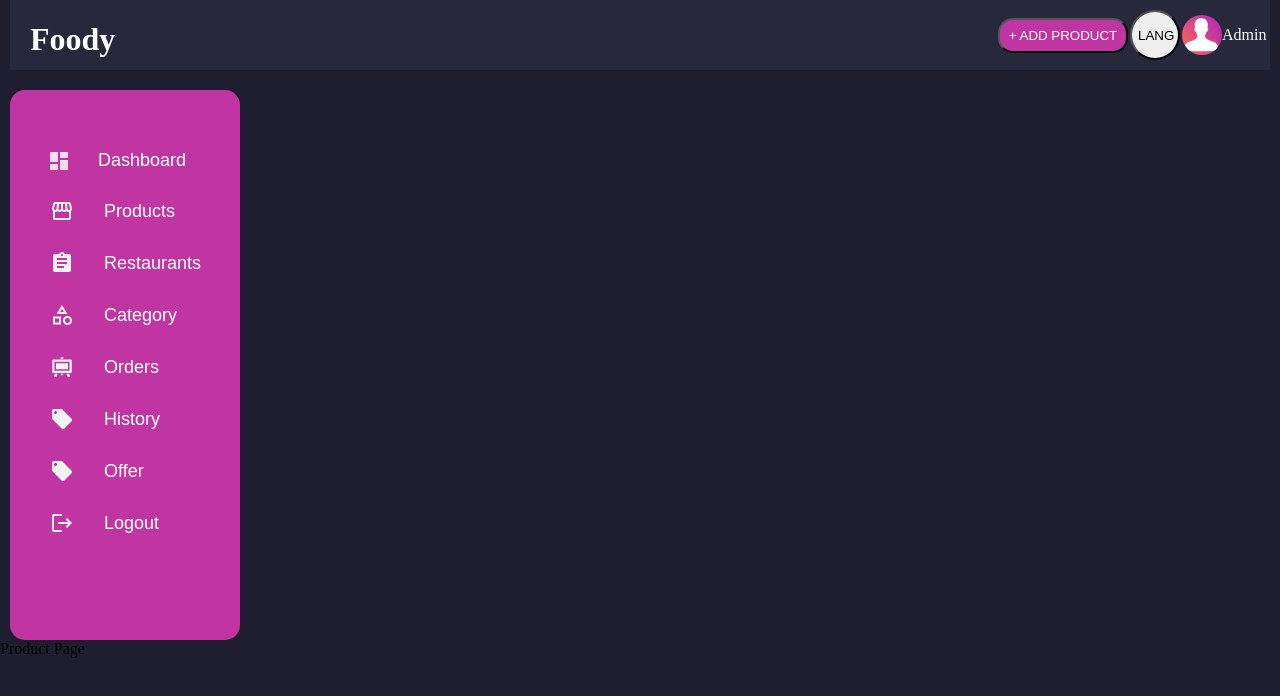
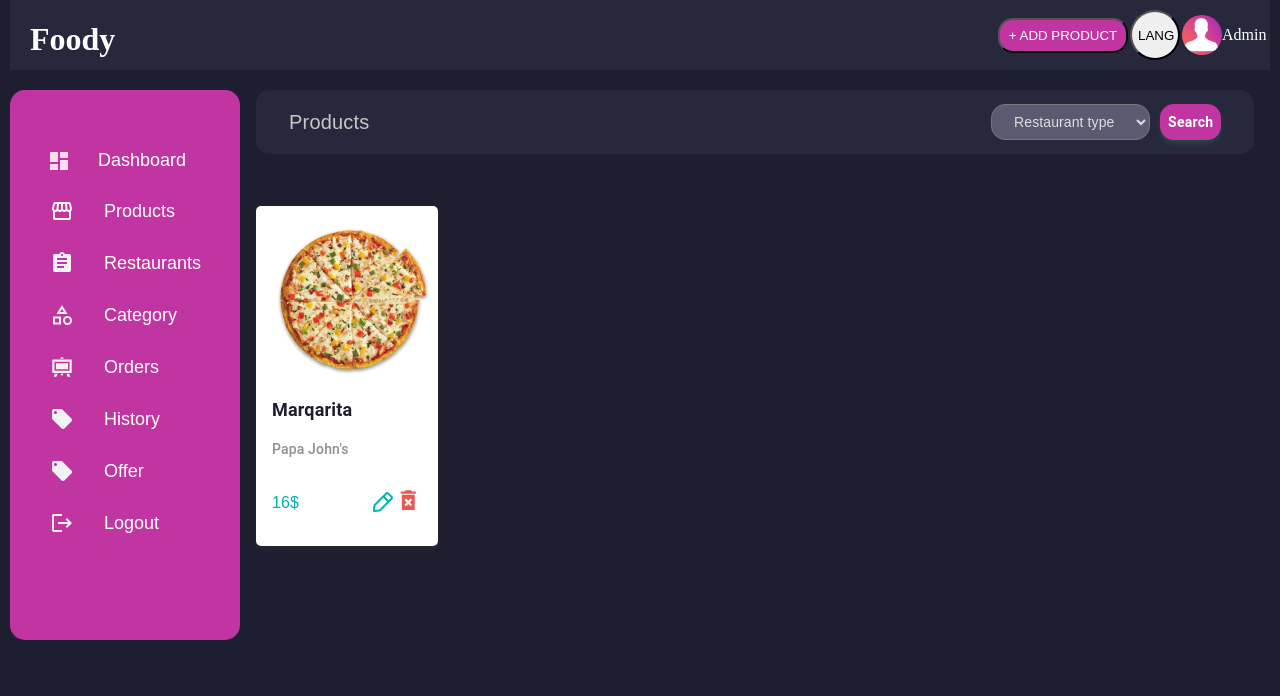
Before and after one commit to Rufat239/Food-admin, a React (Create React App) app: page /productPage in a window 1280 px wide. Shown: the top 696 px of the page. Built offline with nearby package versions, Linux system fonts and the light colour scheme.

Commit message:
Complete First Look of the project and Add Modal

```diff
--- a/package.json
+++ b/package.json
@@ -3,6 +3,9 @@
   "version": "0.1.0",
   "private": true,
   "dependencies": {
+    "@emotion/react": "^11.11.4",
+    "@emotion/styled": "^11.11.5",
+    "@mui/material": "^5.16.1",
     "@testing-library/jest-dom": "^5.17.0",
     "@testing-library/react": "^13.4.0",
     "@testing-library/user-event": "^13.5.0",
--- a/src/Pages/ProductPage.jsx
+++ b/src/Pages/ProductPage.jsx
@@ -1,7 +1,129 @@
-import React from "react";
+import React, { useState } from "react";
+import photo from "../NavbarImages/Background.png";
+import styles from "../Style/product.module.css";
+import { Modal, Box, Button, Typography } from "@mui/material";
 
 function ProductPage() {
-  return <div>Product Page</div>;
+  const [open, setOpen] = useState(false);
+
+  const handleOpen = () => setOpen(true);
+  const handleClose = () => setOpen(false);
+
+  const handleDelete = () => {
+    handleClose();
+  };
+
+  return (
+    <div className={styles.all}>
+      <div className={styles.filterLine}>
+        <p>Products</p>
+        <div className={styles.filterActions}>
+          <select name="" id="">
+            <option value="Restaurant type">Restaurant type</option>
+            <option value="Category type">Category type</option>
+          </select>
+          <button>Search</button>
+        </div>
+      </div>
+      <div className={styles.products}>
+        <div className={styles.productCard}>
+          <img src={photo} alt="" />
+          <h2>Marqarita</h2>
+          <p>Papa John's</p>
+          <div className={styles.productActions}>
+            <p>
+              <span>16</span>$
+            </p>
+            <div>
+              <span className={styles.editBtn}>
+                <svg
+                  xmlns="http://www.w3.org/2000/svg"
+                  width="24"
+                  height="24"
+                  viewBox="0 0 24 24"
+                  fill="none"
+                >
+                  <path
+                    fillRule="evenodd"
+                    clipRule="evenodd"
+                    d="M16.4007 4.07233C16.3043 3.97589 16.1479 3.97589 16.0515 4.07233L13.6725 6.45133L17.5487 10.3275L19.9277 7.94855C20.0241 7.85211 20.0241 7.69574 19.9277 7.59929L16.4007 4.07233ZM16.1345 11.7418L12.2582 7.86554L4.47416 15.6496C4.43247 15.6913 4.40707 15.7465 4.40255 15.8053L4.08654 19.9135L8.19468 19.5975C8.25346 19.5929 8.30869 19.5675 8.35037 19.5258L16.1345 11.7418ZM14.6372 2.65812C15.5147 1.78063 16.9374 1.78063 17.8149 2.65812L21.3419 6.18508C22.2194 7.06257 22.2194 8.48527 21.3419 9.36277L9.76459 20.9401C9.38531 21.3193 8.88288 21.5504 8.34808 21.5916L3.0767 21.9971C2.78563 22.0194 2.49932 21.9135 2.2929 21.7071C2.08647 21.5007 1.98056 21.2144 2.00295 20.9233L2.40844 15.6519C2.44958 15.1171 2.68067 14.6147 3.05994 14.2354L14.6372 2.65812Z"
+                    fill="#00B2A9"
+                  />
+                </svg>
+              </span>
+
+              <span className={styles.deleteBtn} onClick={handleOpen}>
+                <svg
+                  xmlns="http://www.w3.org/2000/svg"
+                  width="27"
+                  height="27"
+                  viewBox="0 0 27 27"
+                  fill="none"
+                >
+                  <g clipPath="url(#clip0_135_673)">
+                    <path
+                      d="M6.82261 23.1214H19.7408V7.72719H6.82261V23.1214ZM9.47084 13.0932L10.9887 11.5427L13.2817 13.8739L15.5639 11.5427L17.0818 13.0932L14.7996 15.4243L17.0818 17.7554L15.5639 19.3058L13.2817 16.9747L10.9995 19.3058L9.4816 17.7554L11.7638 15.4243L9.47084 13.0932ZM17.0495 4.42844L15.973 3.32886H10.5904L9.5139 4.42844H5.74609V6.62761H20.8173V4.42844H17.0495Z"
+                      fill="#EB5757"
+                    />
+                  </g>
+                  <defs>
+                    <clipPath id="clip0_135_673">
+                      <rect
+                        width="25.8364"
+                        height="26.39"
+                        fill="white"
+                        transform="translate(0.363525 0.0300293)"
+                      />
+                    </clipPath>
+                  </defs>
+                </svg>
+              </span>
+            </div>
+          </div>
+        </div>
+      </div>
+
+      <Modal
+        open={open}
+        onClose={handleClose}
+        aria-labelledby="modal-title"
+        aria-describedby="modal-description"
+      >
+        <Box
+          sx={{
+            position: "absolute",
+            top: "50%",
+            left: "50%",
+            transform: "translate(-50%, -50%)",
+            width: 400,
+            bgcolor: "background.paper",
+            border: "2px solid #000",
+            boxShadow: 24,
+            p: 4,
+            textAlign: "center",
+          }}
+        >
+          <Typography id="modal-title" variant="h6" component="h2">
+            Are you sure it’s deleted ?
+          </Typography>
+          <Typography
+            id="modal-description"
+            sx={{ mt: 2, fontWeight: 400, color: "#4F4F4F" }}
+          >
+            Attention! If you delete this product, it will not come back.
+          </Typography>
+          <Box sx={{ mt: 2, display: "flex", justifyContent: "center" }}>
+            <Button onClick={handleClose} sx={{ mr: 1 }}>
+              Cancel
+            </Button>
+            <Button onClick={handleDelete} variant="contained" color="error">
+              Delete
+            </Button>
+          </Box>
+        </Box>
+      </Modal>
+    </div>
+  );
 }
 
 export default ProductPage;
--- /dev/null
+++ b/src/Style/product.module.css
@@ -0,0 +1,109 @@
+.all {
+  width: 78%;
+  position: absolute;
+  top: 90px;
+  left: 20%;
+}
+.filterLine {
+  display: flex;
+  align-items: center;
+  justify-content: space-between;
+  padding: 0px 33px;
+  border-radius: 14px;
+  background: #27283c;
+}
+.filterLine p {
+  color: #c7c7c7;
+  font-family: Arial, Helvetica, sans-serif;
+  font-size: 20px;
+  font-style: normal;
+  font-weight: 500;
+  line-height: 24px; /* 120% */
+  letter-spacing: 0.2px;
+}
+
+.filterLine .filterActions {
+  display: flex;
+  gap: 10px;
+}
+.filterLine .filterActions select {
+  padding: 8px 18px;
+  border-radius: 14px;
+  background: #5a5b70;
+  color: rgba(242, 242, 242, 0.87);
+  font-family: Arial, Helvetica, sans-serif;
+  font-size: 14px;
+  font-style: normal;
+  font-weight: 500;
+  line-height: 21px; /* 150% */
+  letter-spacing: 0.1px;
+}
+.filterLine .filterActions button {
+  border-radius: 14px;
+  border: 2px solid #c035a2;
+  background: #c035a2;
+  box-shadow: 0px 4px 4px 0px rgba(39, 174, 96, 0.2);
+  color: #fff;
+  text-align: center;
+  font-family: Roboto;
+  font-size: 14px;
+  font-style: normal;
+  font-weight: 700;
+  line-height: 21px; /* 210% */
+  letter-spacing: 0.25px;
+}
+
+.products {
+  margin-top: 52px;
+  display: flex;
+  flex-wrap: wrap;
+  justify-content: space-between;
+}
+.productCard {
+  width: 15%;
+  border-radius: 5px;
+  background: #fff;
+  box-shadow: 0px 4px 4px 0px rgba(57, 57, 57, 0.25);
+  padding: 15px 16px;
+}
+.productCard img {
+  margin: auto;
+}
+.productCard h2 {
+  color: #1e1e30;
+  font-feature-settings: "clig" off, "liga" off;
+  font-family: Roboto;
+  font-size: 18px;
+  font-style: normal;
+  font-weight: 700;
+  line-height: 24px; /* 133.333% */
+  letter-spacing: 0.18px;
+}
+.productCard p {
+  color: #8e8e93;
+  font-feature-settings: "clig" off, "liga" off;
+  font-family: Roboto;
+  font-size: 14px;
+  font-style: normal;
+  font-weight: 500;
+  line-height: 24px; /* 171.429% */
+  letter-spacing: 0.14px;
+}
+.productCard .productActions {
+  display: flex;
+  justify-content: space-between;
+  align-items: center;
+}
+.productActions p {
+  color: #00b2a9;
+  font-feature-settings: "clig" off, "liga" off;
+  font-family: Arial;
+  font-size: 16px;
+  font-style: normal;
+  font-weight: 500;
+  line-height: 24px; /* 200% */
+  letter-spacing: 0.12px;
+}
+.productActions svg {
+  cursor: pointer;
+}
```
Also changed, not shown: src/NavbarImages/Background.png (added), 1 other file (tests, documents, lock files or other folders).
